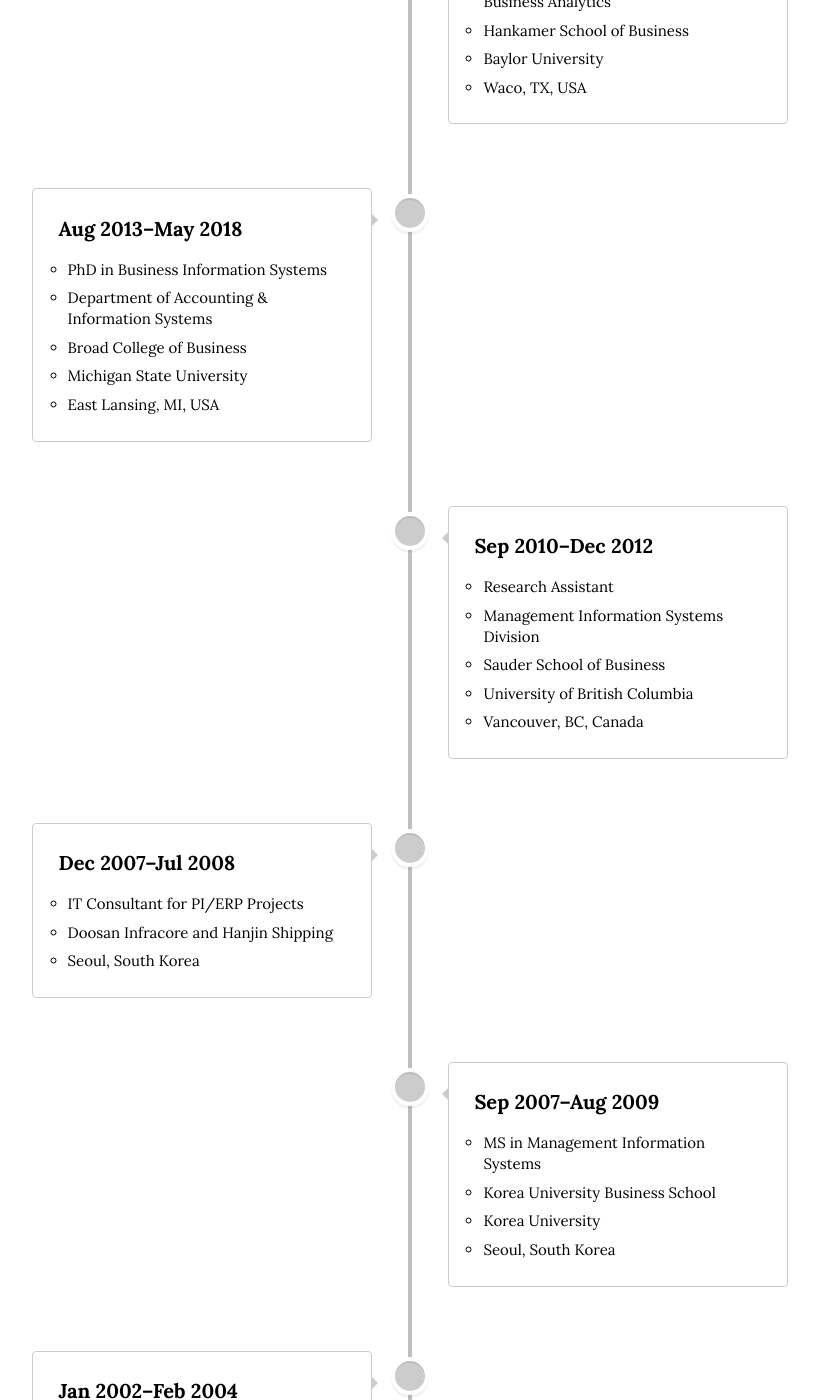
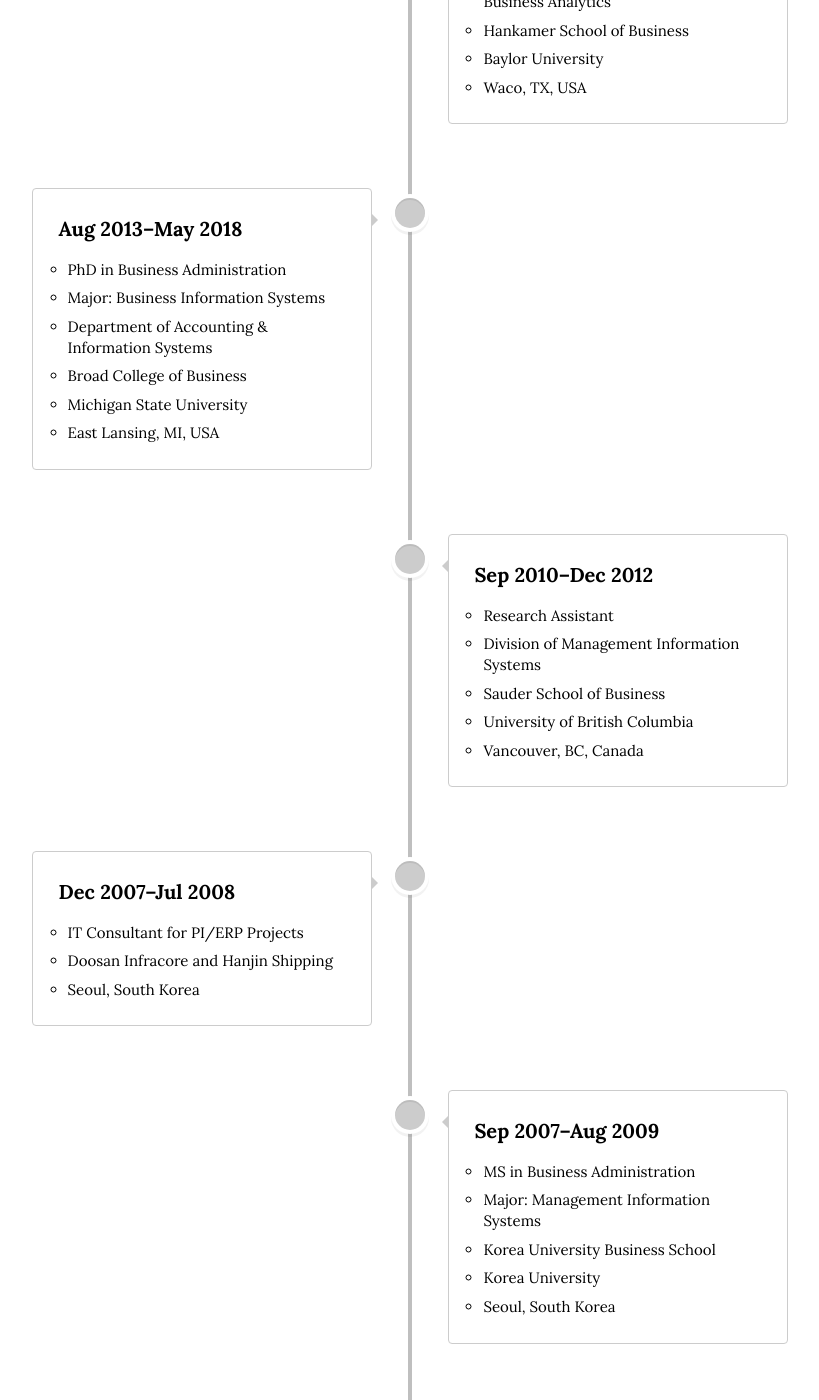
Before and after one commit to istaehun/taehun, a Jekyll site: the page built from timeline.html, in a window 1280 px wide and 1400 px high, scrolled down 1054 px. Shown: the whole window, without its empty margins (230-1049 px from the left). Built offline with Jekyll 4.4.1, drawn with Linux system fonts in a browser that asks for light colours; nearby versions of some CDN libraries.

Commit message:
Update timeline.yml

```diff
--- a/_data/timeline.yml
+++ b/_data/timeline.yml
@@ -22,7 +22,8 @@
   date: ""
   title: "Aug 2013–May 2018"
   text-list:
-    - "PhD in Business Information Systems"
+    - "PhD in Business Administration"
+    - "Major: Business Information Systems"
     - "Department of Accounting & Information Systems"
     - "Broad College of Business"
     - "Michigan State University"
@@ -33,7 +34,7 @@
   title: "Sep 2010–Dec 2012"
   text-list:
     - "Research Assistant"
-    - "Management Information Systems Division"
+    - "Division of Management Information Systems"
     - "Sauder School of Business"
     - "University of British Columbia"
     - "Vancouver, BC, Canada"
@@ -50,7 +51,8 @@
   date: ""
   title: "Sep 2007–Aug 2009"
   text-list:
-    - "MS in Management Information Systems"
+    - "MS in Business Administration"
+    - "Major: Management Information Systems"
     - "Korea University Business School"
     - "Korea University"
     - "Seoul, South Korea"
```
